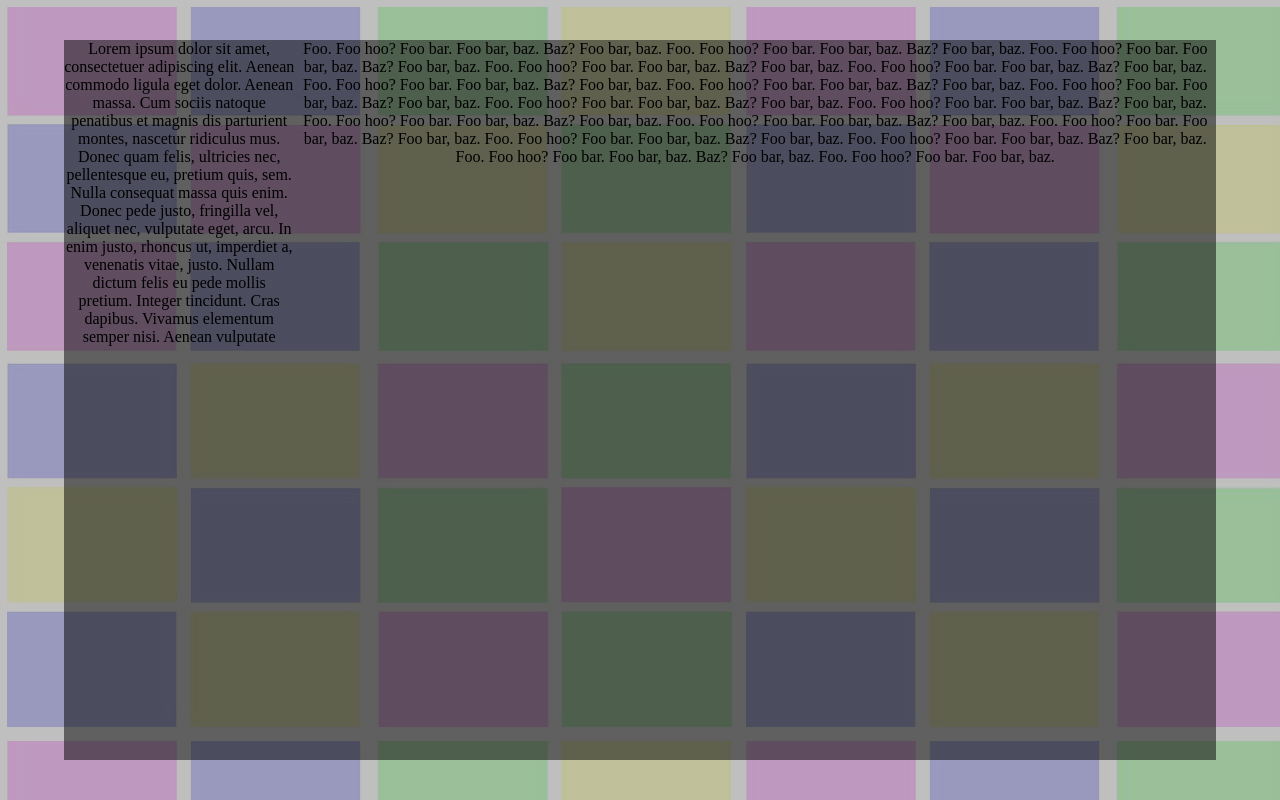
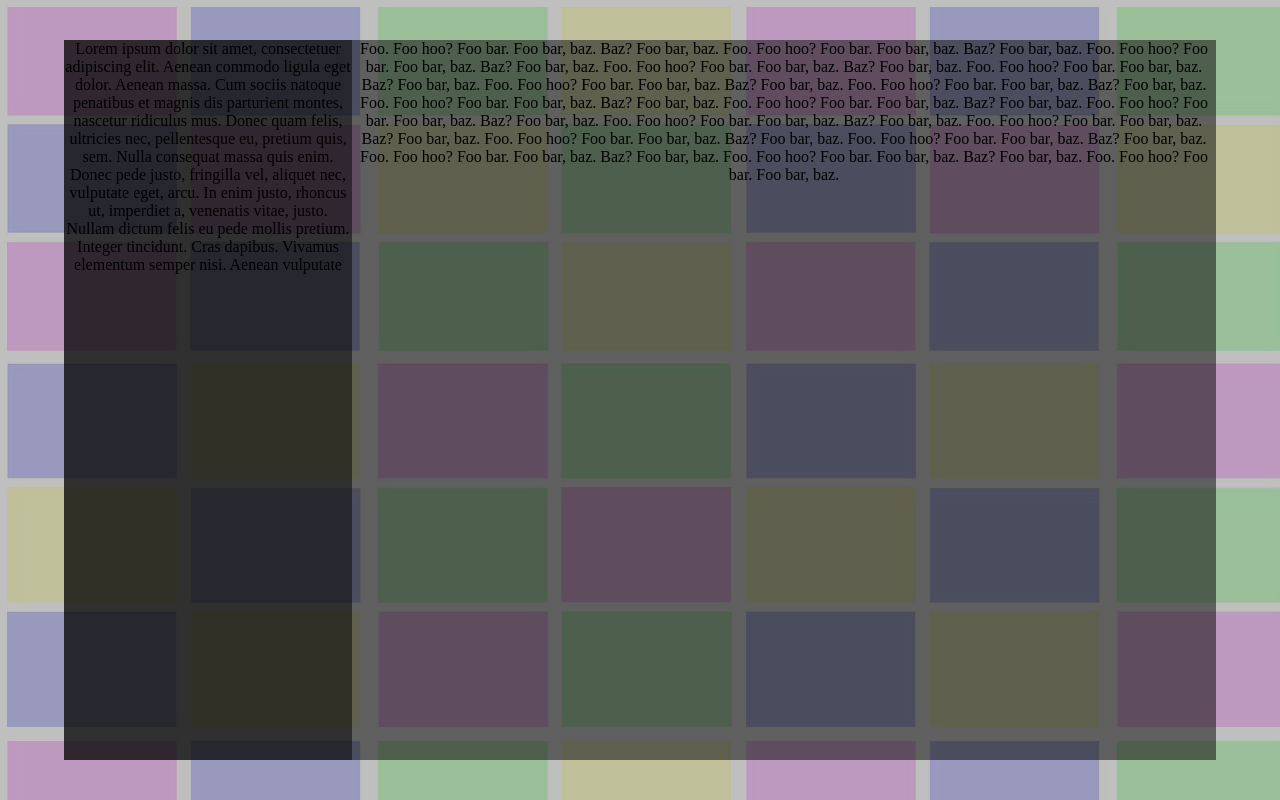
Before and after one commit to agundy/canary-client, a PHP site: page /dash.html in a window 1280 px wide. Run offline with PHP 8.4, Linux system fonts and the light colour scheme.

Commit message:
updated layout, ignore filler text

```diff
--- a/client/dash.css
+++ b/client/dash.css
@@ -16,11 +16,12 @@ body {
 }
 
 #settings {
-    width: 20%;
+    background: linear-gradient(0deg,rgba(1,1,1,.5),rgba(1,1,1,.5));
+    width: 25%;
 }
 
 #project_dash {
-    width: 80%;
+    width: 75%;
 }
 .hide {
     display: none;
```
